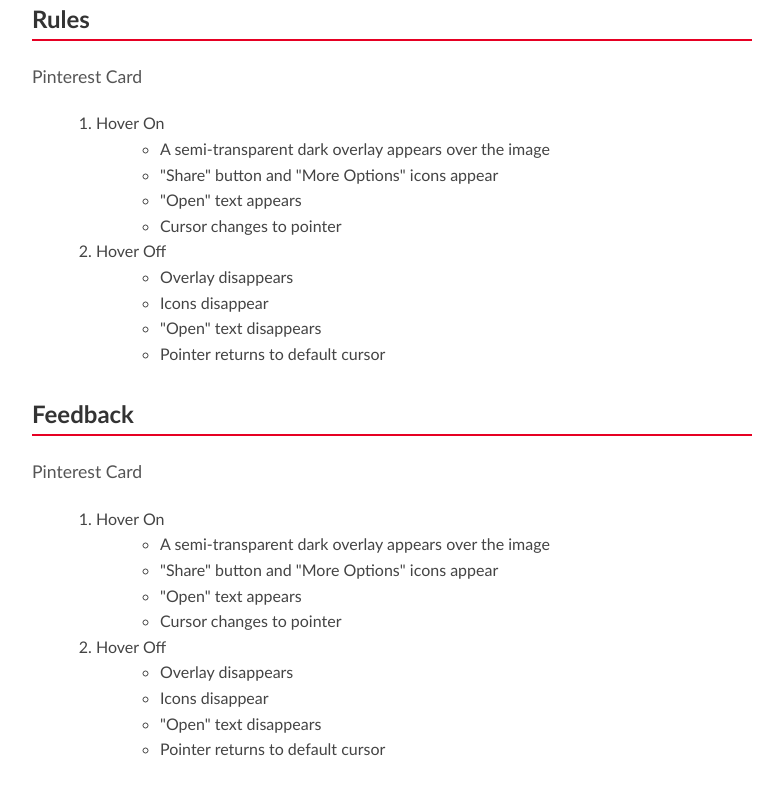
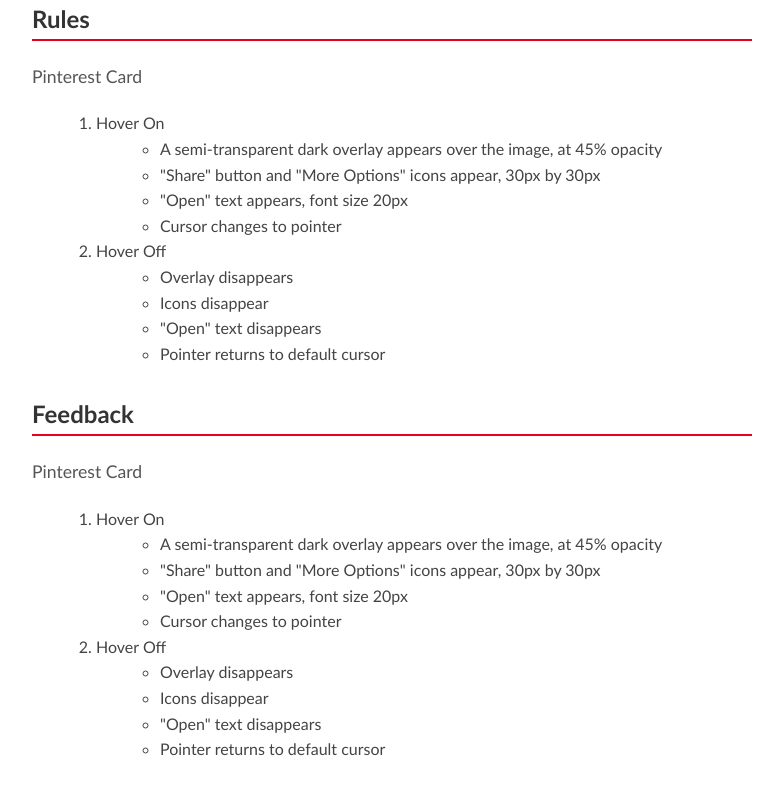
Before and after one commit to ayseeda-turcan/idm241-aet76, a plain HTML site: page alpha/build/index.html in a window 1280 px wide. Shown: the part 737-1528 px from the top of the page, without its empty margins (248-1031 px from the left). Drawn offline with Linux system fonts and the light colour scheme.

Commit message:
Edit descriptions
Expanded on the microinteraction descriptions

```diff
--- a/alpha/build/index.html
+++ b/alpha/build/index.html
@@ -68,9 +68,9 @@
     <ol>
         <li>Hover On</li>
             <ul>
-                <li>A semi-transparent dark overlay appears over the image</li>
-                <li>"Share" button and "More Options" icons appear</li>
-                <li>"Open" text appears</li>
+                <li>A semi-transparent dark overlay appears over the image, at 45% opacity</li>
+                <li>"Share" button and "More Options" icons appear, 30px by 30px</li>
+                <li>"Open" text appears, font size 20px</li>
                 <li>Cursor changes to pointer</li>
             </ul>
         <li>Hover Off</li>
@@ -87,9 +87,9 @@
     <ol>
         <li>Hover On</li>
         <ul>
-            <li>A semi-transparent dark overlay appears over the image</li>
-            <li>"Share" button and "More Options" icons appear</li>
-            <li>"Open" text appears</li>
+            <li>A semi-transparent dark overlay appears over the image, at 45% opacity</li>
+            <li>"Share" button and "More Options" icons appear, 30px by 30px</li>
+            <li>"Open" text appears, font size 20px</li>
             <li>Cursor changes to pointer</li>
         </ul>
             <li>Hover Off</li>
```
